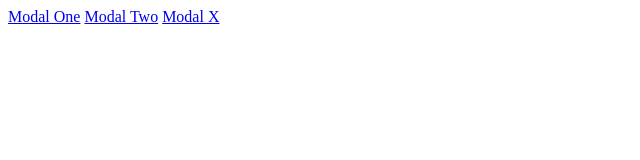
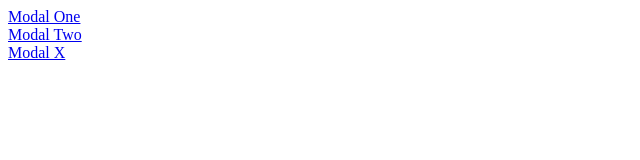
Before and after one commit to suiramus/Module-2023, a plain HTML site: page modal-ok/index.html in a window 1280 px wide. Shown: the whole page, without its empty margins (0-640 px from the left). Drawn offline with Linux system fonts and the light colour scheme.

Commit message:
Update index.html

```diff
--- a/modal-ok/index.html
+++ b/modal-ok/index.html
@@ -53,8 +53,8 @@
 </style>
 </head>
 <body>
-	<a href="#modal-one" class="modal-link">Modal One</a>
-	<a href="#modal-two" class="modal-link">Modal Two</a>
+	<a href="#modal-one" class="modal-link">Modal One</a><br>
+	<a href="#modal-two" class="modal-link">Modal Two</a><br>
 	<a href="#modal-x" class="modal-link">Modal X</a>
 
 	<div id="modal-x" class="modal">
```
